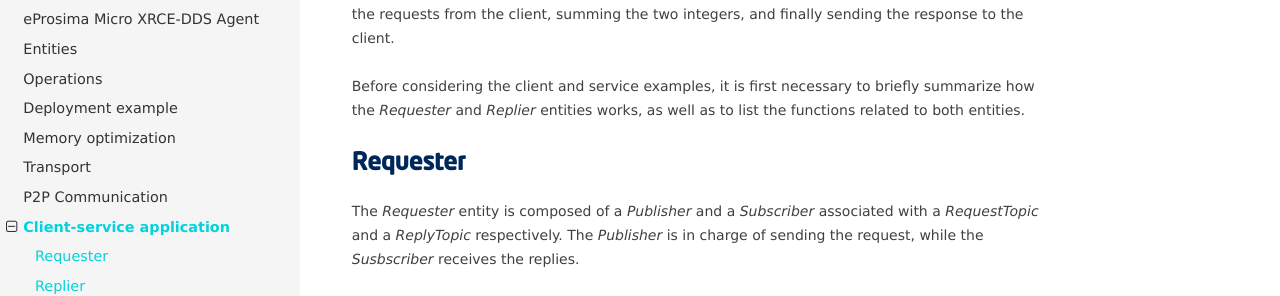
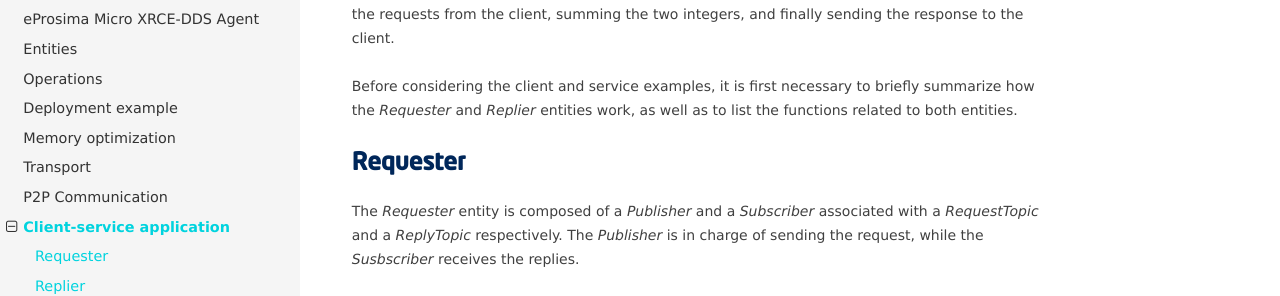
Before and after one commit to eProsima/Micro-XRCE-DDS-docs, a Sphinx documentation site: the page built from docs/client_service.rst, in a window 1280 px wide and 900 px high. Shown: the part 286-582 px from the top of the window. Built offline with Sphinx 7.4.7 and the Read the Docs theme 2.0.0, drawn with Linux system fonts in a browser that asks for light colours.

Commit message:
Apply suggestions from code review
Co-Authored-By: Borja Outerelo <borjaouterelo@gmail.com>

```diff
--- a/docs/client.rst
+++ b/docs/client.rst
@@ -207,7 +207,7 @@
 :session: Session structure previously initialized.
 :on_request_func: Function callback that will be called.
 :args: User pointer data.
-       The args will be privided to ``on_request_func`` function.
+       The args will be provided to ``on_request_func`` function.
 
 ------
 
@@ -220,7 +220,7 @@
 :session: Session structure previously initialized.
 :on_reply_func: Function callback that will be called.
 :args: User pointer data.
-       The args will be privided to ``on_reply_func`` function.
+       The args will be provided to ``on_reply_func`` function.
 
 ------
 
--- a/docs/client_service.rst
+++ b/docs/client_service.rst
@@ -8,7 +8,7 @@
 On the one hand, the client is in charge of sending requests which contain two integers, as well as receiving the responses from the service.
 On the other hand, the service is in charge of receiving the requests from the client, summing the two integers, and finally sending the response to the client.
 
-Before considering the client and service examples, it is first necessary to briefly summarize how the `Requester` and `Replier` entities works,
+Before considering the client and service examples, it is first necessary to briefly summarize how the `Requester` and `Replier` entities work,
 as well as to list the functions related to both entities.
 
 Requester
--- a/docs/entities.rst
+++ b/docs/entities.rst
@@ -36,7 +36,7 @@
     This is the endpoint able to write Request data and to read Reply data.
 
 Replier
-    This is the entpoint able to read Request data and to write Request data.
+    This is the endpoint able to read Request data and to write Reply data.
 
 This figure shows the entities hierarchy
 
--- a/docs/getting_started.rst
+++ b/docs/getting_started.rst
@@ -192,7 +192,7 @@
 In that way, each time a `Requester` publishes a request it will be received by the `Replier`,
 then this last will generate a reply and publish it, and finally, this reply will be received by the `Requester`.
 
-The following shows how to create a `Requester` and a `Replier` using the XML representation.
+The following code shows how to create a `Requester` and a `Replier` using the XML representation.
 
 .. code-block:: C
 
```
